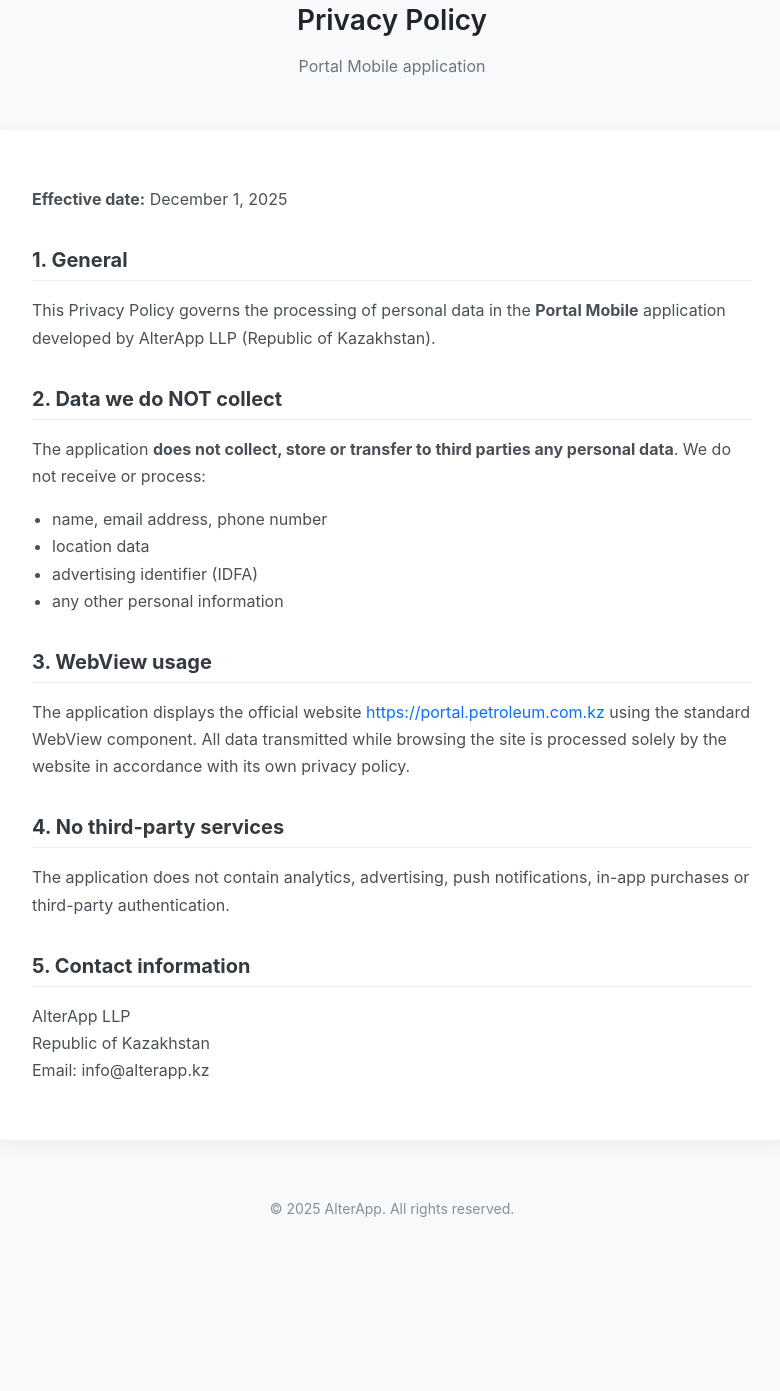
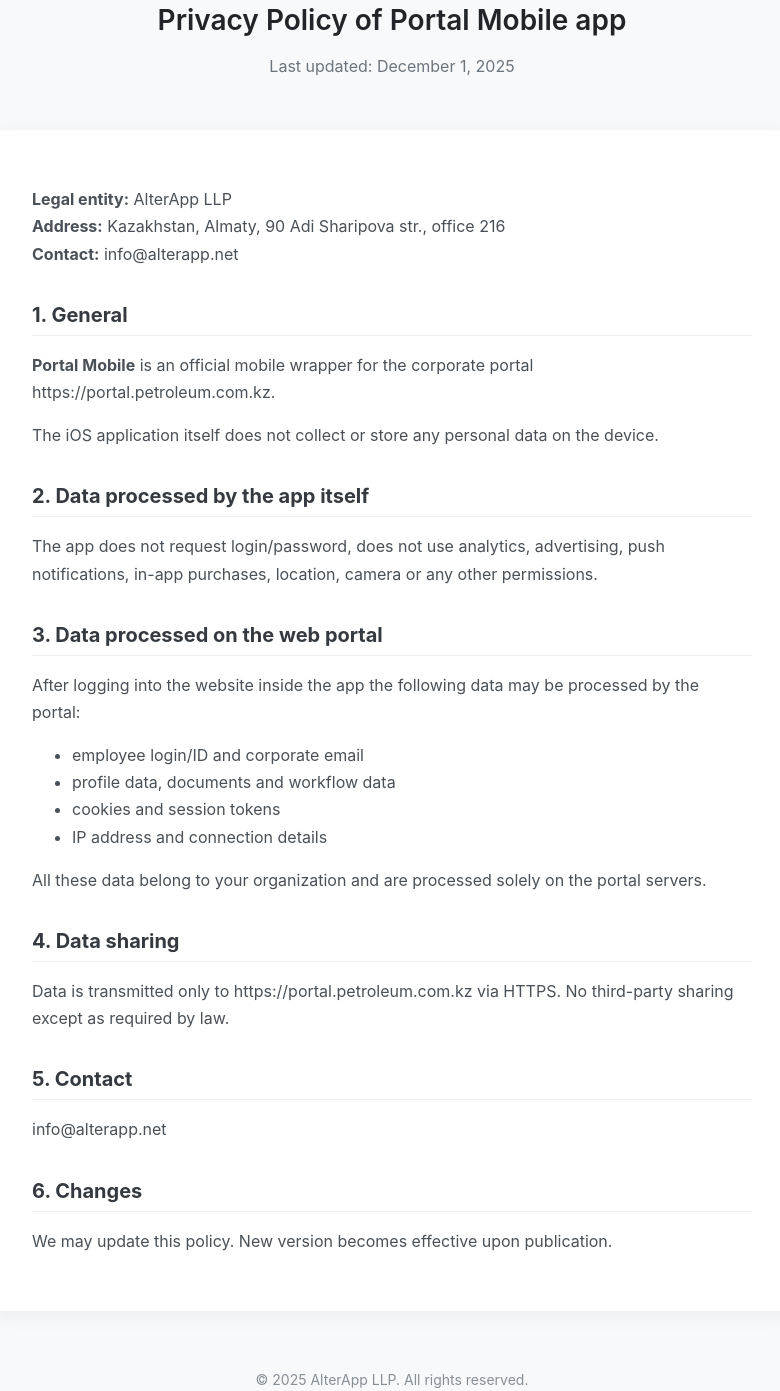
Before and after one commit to mamyrbayev/portal-mobile-policy, a plain HTML site: page en.html in a window 1280 px wide. Shown: the part 97-1488 px from the top of the page, without its empty margins (248-1028 px from the left). Before the commit the page ends 1414 px from the top, so only its background shows below. Drawn offline with Linux system fonts and the light colour scheme.

Commit message:
Update en.html

```diff
--- a/en.html
+++ b/en.html
@@ -13,44 +13,51 @@
         main {background:#fff;padding:40px;border-radius:12px;box-shadow:0 4px 20px rgba(0,0,0,0.06);}
         h2 {font-size:20px;margin:35px 0 15px;color:#343a40;border-bottom:1px solid #eee;padding-bottom:8px;}
         p, li {line-height:1.7;font-size:16px;color:#495057;}
-        ul {padding-left:20px;}
         .footer {text-align:center;margin-top:60px;color:#868e96;font-size:14px;}
         a {color:#0d6efd;text-decoration:none;}
-        a:hover {text-decoration:underline;}
     </style>
 </head>
 <body>
 <div class="container">
     <header>
-        <h1>Privacy Policy</h1>
-        <p class="subtitle">Portal Mobile application</p>
+        <h1>Privacy Policy of Portal Mobile app</h1>
+        <p class="subtitle">Last updated: December 1, 2025</p>
     </header>
+
     <main>
-        <p><strong>Effective date:</strong> December 1, 2025</p>
+        <p><strong>Legal entity:</strong> AlterApp LLP<br>
+           <strong>Address:</strong> Kazakhstan, Almaty, 90 Adi Sharipova str., office 216<br>
+           <strong>Contact:</strong> info@alterapp.net</p>
 
         <h2>1. General</h2>
-        <p>This Privacy Policy governs the processing of personal data in the <strong>Portal Mobile</strong> application developed by AlterApp LLP (Republic of Kazakhstan).</p>
+        <p><strong>Portal Mobile</strong> is an official mobile wrapper for the corporate portal https://portal.petroleum.com.kz.</p>
+        <p>The iOS application itself does not collect or store any personal data on the device.</p>
 
-        <h2>2. Data we do NOT collect</h2>
-        <p>The application <strong>does not collect, store or transfer to third parties any personal data</strong>. We do not receive or process:</p>
+        <h2>2. Data processed by the app itself</h2>
+        <p>The app does not request login/password, does not use analytics, advertising, push notifications, in-app purchases, location, camera or any other permissions.</p>
+
+        <h2>3. Data processed on the web portal</h2>
+        <p>After logging into the website inside the app the following data may be processed by the portal:</p>
         <ul>
-            <li>name, email address, phone number</li>
-            <li>location data</li>
-            <li>advertising identifier (IDFA)</li>
-            <li>any other personal information</li>
+            <li>employee login/ID and corporate email</li>
+            <li>profile data, documents and workflow data</li>
+            <li>cookies and session tokens</li>
+            <li>IP address and connection details</li>
         </ul>
+        <p>All these data belong to your organization and are processed solely on the portal servers.</p>
 
-        <h2>3. WebView usage</h2>
-        <p>The application displays the official website <a href="https://portal.petroleum.com.kz" target="_blank">https://portal.petroleum.com.kz</a> using the standard WebView component. All data transmitted while browsing the site is processed solely by the website in accordance with its own privacy policy.</p>
+        <h2>4. Data sharing</h2>
+        <p>Data is transmitted only to https://portal.petroleum.com.kz via HTTPS. No third-party sharing except as required by law.</p>
 
-        <h2>4. No third-party services</h2>
-        <p>The application does not contain analytics, advertising, push notifications, in-app purchases or third-party authentication.</p>
+        <h2>5. Contact</h2>
+        <p>info@alterapp.net</p>
 
-        <h2>5. Contact information</h2>
-        <p>AlterApp LLP<br>Republic of Kazakhstan<br>Email: info@alterapp.kz</p>
+        <h2>6. Changes</h2>
+        <p>We may update this policy. New version becomes effective upon publication.</p>
     </main>
+
     <div class="footer">
-        © 2025 AlterApp. All rights reserved.
+        © 2025 AlterApp LLP. All rights reserved.
     </div>
 </div>
 </body>
```
